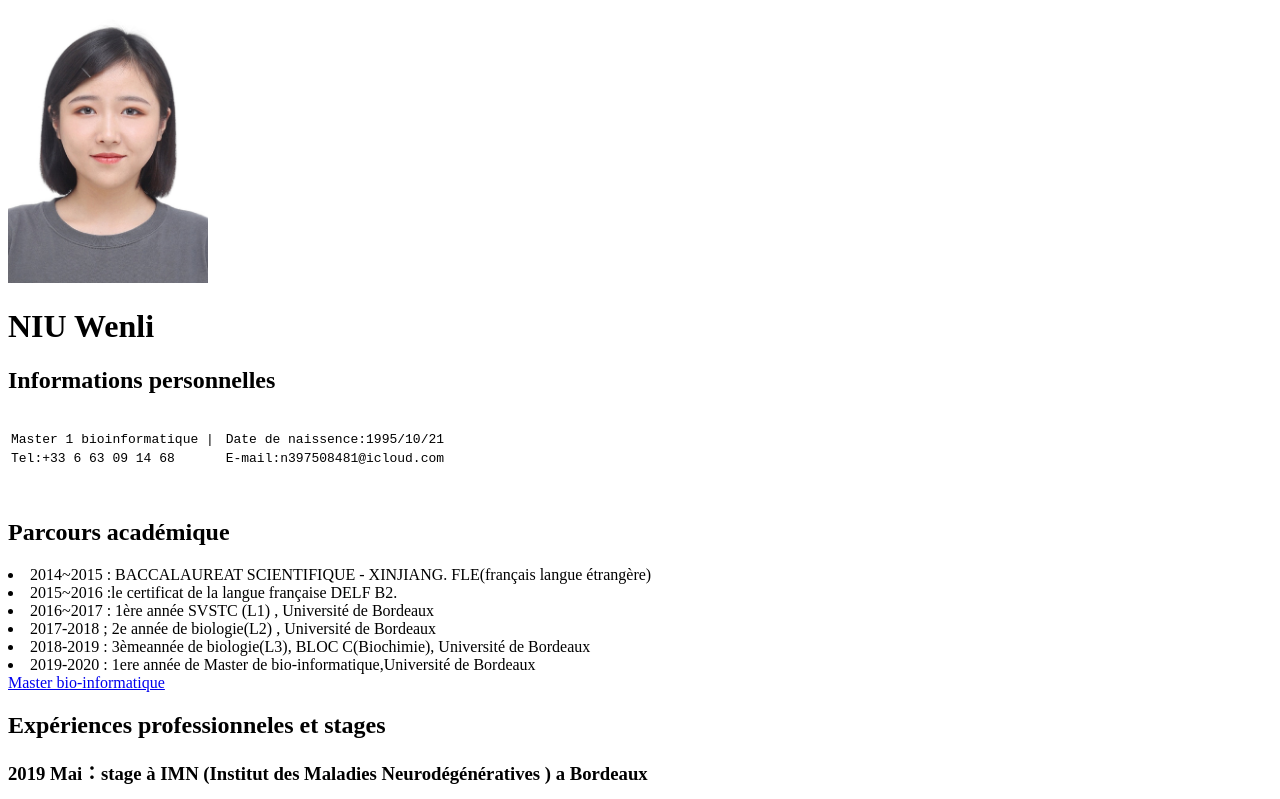
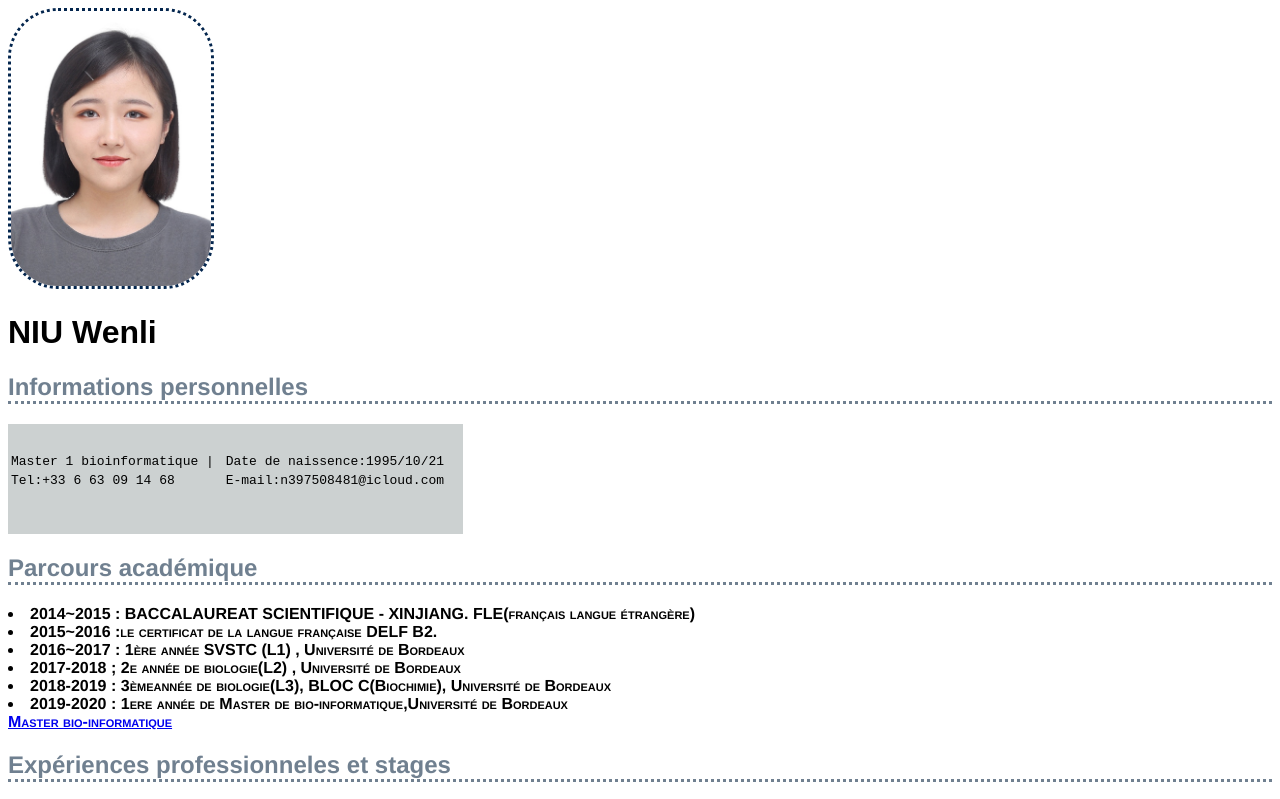
Before and after one commit to wenlin233333/cv, a plain HTML site: page index.html in a window 1280 px wide. Shown: the top 799 px of the page. Drawn offline with Linux system fonts and the light colour scheme.

Commit message:
Update index.html

```diff
--- a/index.html
+++ b/index.html
@@ -3,7 +3,7 @@
     <head>
         <meta charset ='utf-8' />
         <title> cv de wenli</title>
-        <link rel="stylesheet" href="cv.css" />
+        <link rel="stylesheet" href="index.css" />
         <script language="javascript">
             function preview(fang)
             {
```
